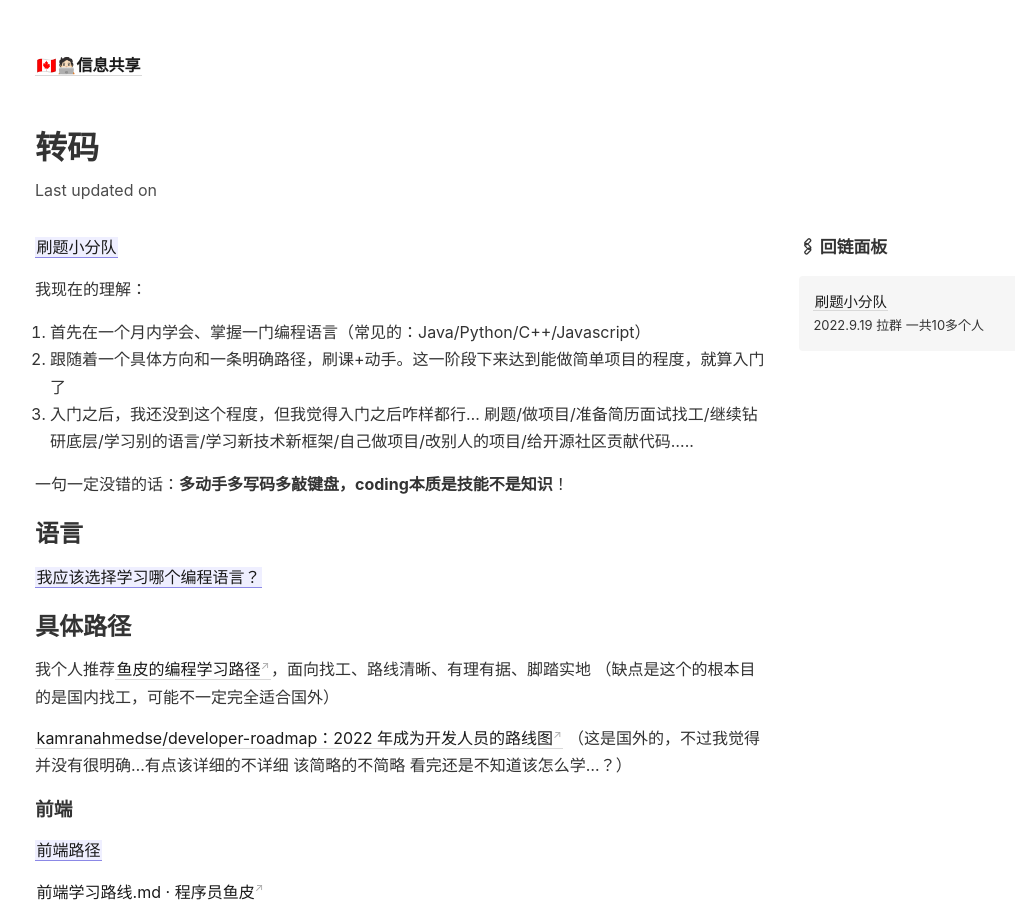
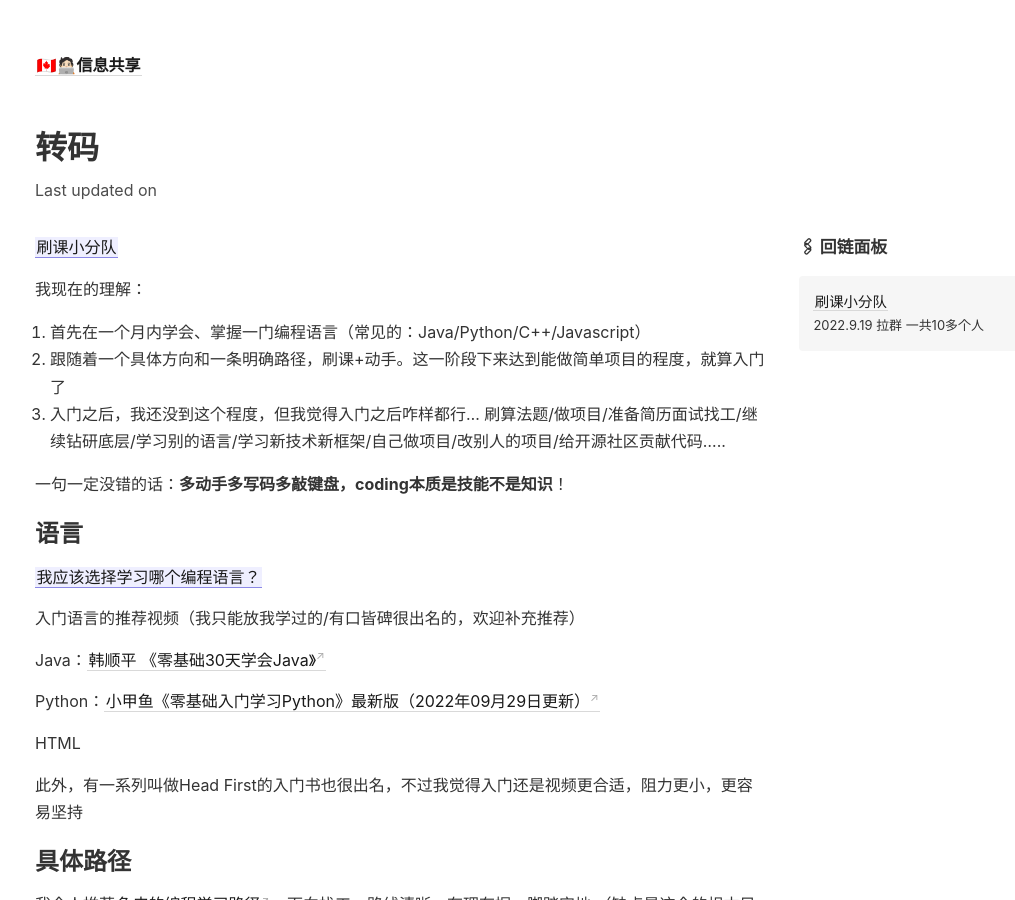
Before and after one commit to Gnblink0/InfoSharingCan, a Jekyll site: the page built from _notes/转码.md, in a window 1280 px wide and 900 px high. Shown: the whole window, without its empty margins (101-1116 px from the left). Built offline with Jekyll 4.4.1, drawn with Linux system fonts in a browser that asks for light colours; some of the changed text lies outside the part shown.

Commit message:
vault backup: 2022-09-30 01:18:53

```diff
--- a/_notes/转码.md
+++ b/_notes/转码.md
@@ -1,17 +1,26 @@
-[[刷题小分队]]
+[[刷课小分队]]
 
 
 我现在的理解：
 
 1. 首先在一个月内学会、掌握一门编程语言（常见的：Java/Python/C++/Javascript）
 2. 跟随着一个具体方向和一条明确路径，刷课+动手。这一阶段下来达到能做简单项目的程度，就算入门了
-3. 入门之后，我还没到这个程度，但我觉得入门之后咋样都行... 刷题/做项目/准备简历面试找工/继续钻研底层/学习别的语言/学习新技术新框架/自己做项目/改别人的项目/给开源社区贡献代码.....
+3. 入门之后，我还没到这个程度，但我觉得入门之后咋样都行... 刷算法题/做项目/准备简历面试找工/继续钻研底层/学习别的语言/学习新技术新框架/自己做项目/改别人的项目/给开源社区贡献代码.....
 
 一句一定没错的话：**多动手多写码多敲键盘，coding本质是技能不是知识**！
 
 ## 语言
 [[我应该选择学习哪个编程语言？]]
 
+入门语言的推荐视频（我只能放我学过的/有口皆碑很出名的，欢迎补充推荐）
+
+Java：[韩顺平 《零基础30天学会Java》](https://www.bilibili.com/video/BV1fh411y7R8/?vd_source=edb3b9d2edcf09617c0c07c0499efd40)
+
+Python：[小甲鱼《零基础入门学习Python》最新版（2022年09月29日更新）](https://www.bilibili.com/video/BV1c4411e77t/)
+
+HTML
+
+此外，有一系列叫做Head First的入门书也很出名，不过我觉得入门还是视频更合适，阻力更小，更容易坚持
 
 ## 具体路径
 我个人推荐[鱼皮的编程学习路径](https://gitee.com/liyupi/code-roadmap)，面向找工、路线清晰、有理有据、脚踏实地  （缺点是这个的根本目的是国内找工，可能不一定完全适合国外）
```
Also changed, not shown: _notes/刷课小分队.md (renamed from _notes/刷题小分队.md).
